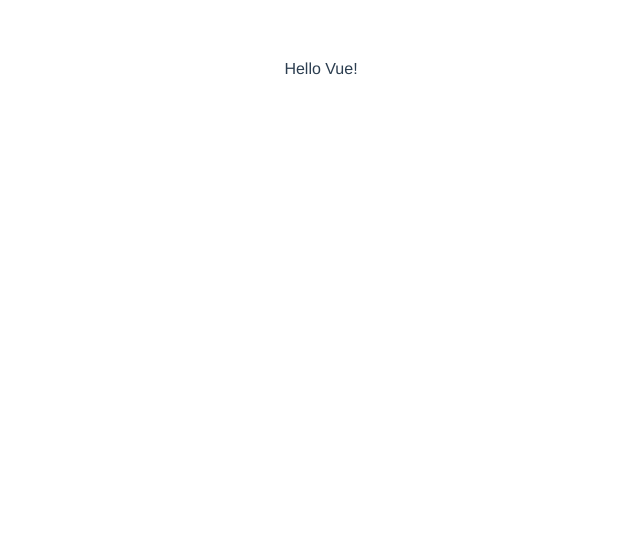
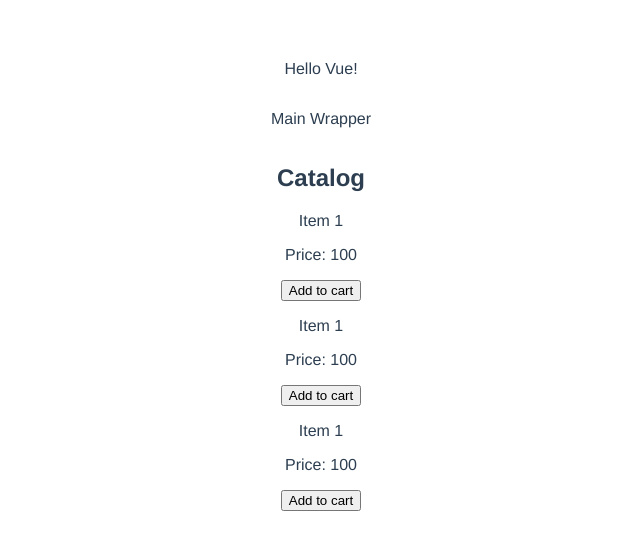
Before and after one commit to boolfalse/vue-shopping-cart, a Vue app: page / in a window 1280 px wide. Shown: the top 550 px of the page, without its empty margins (319-959 px from the left). Built offline with nearby package versions, Linux system fonts and the light colour scheme.

Commit message:
Components definitions and initial usage

```diff
--- a/package.json
+++ b/package.json
@@ -36,7 +36,9 @@
     "parserOptions": {
       "parser": "babel-eslint"
     },
-    "rules": {}
+    "rules": {
+      "no-console": "off"
+    }
   },
   "browserslist": [
     "> 1%",
--- a/src/App.vue
+++ b/src/App.vue
@@ -1,14 +1,17 @@
 <template>
   <div id="app">
     <p>Hello Vue!</p>
+    <v-main-wrapper />
   </div>
 </template>
 
 <script>
+import vMainWrapper from './components/v-main-wrapper'
 
 export default {
   name: 'App',
   components: {
+    vMainWrapper
   }
 }
 </script>
--- /dev/null
+++ b/src/components/v-cart.vue
@@ -0,0 +1,17 @@
+<template>
+<div class="v-cart"></div>
+</template>
+
+<script>
+export default {
+  name: "v-cart",
+  props: {},
+  data() {
+    return {}
+  },
+  computed: {}
+}
+</script>
+
+<style>
+</style>
--- /dev/null
+++ b/src/components/v-catalog-item.vue
@@ -0,0 +1,21 @@
+<template>
+  <div class="v-catalog-item">
+    <p>Item 1</p>
+    <p>Price: 100</p>
+    <button>Add to cart</button>
+  </div>
+</template>
+
+<script>
+export default {
+  name: "v-catalog-item",
+  props: {},
+  data() {
+    return {}
+  },
+  computed: {}
+}
+</script>
+
+<style>
+</style>
--- /dev/null
+++ b/src/components/v-catalog.vue
@@ -0,0 +1,27 @@
+<template>
+<div class="v-catalog">
+  <h2>Catalog</h2>
+  <v-catalog-item />
+  <v-catalog-item />
+  <v-catalog-item />
+</div>
+</template>
+
+<script>
+import vCatalogItem from './v-catalog-item'
+
+export default {
+  name: "v-catalog",
+  components: {
+    vCatalogItem
+  },
+  props: {},
+  data() {
+    return {}
+  },
+  computed: {}
+}
+</script>
+
+<style>
+</style>
--- /dev/null
+++ b/src/components/v-main-wrapper.vue
@@ -0,0 +1,43 @@
+<template>
+  <div class="v-main-wrapper">
+    <p>{{ title }}</p>
+    <v-catalog />
+    <v-cart />
+  </div>
+</template>
+
+<script>
+import vCatalog from './v-catalog';
+import vCart from './v-cart';
+
+export default {
+  name: 'v-main-wrapper',
+  components: {
+    vCatalog,
+    vCart
+  },
+  props: {},
+  data() {
+    return {
+      title: "Main Wrapper"
+    }
+  },
+  computed: {},
+  methods: {},
+  watch: {},
+  mounted() {
+    console.log("Component was completely loaded.")
+  }
+}
+</script>
+
+<style>
+.v-main-wrapper {
+  display: flex;
+  flex-direction: column;
+  justify-content: center;
+  align-items: center;
+  max-width: 900px;
+  margin: 0 auto;
+}
+</style>
```
